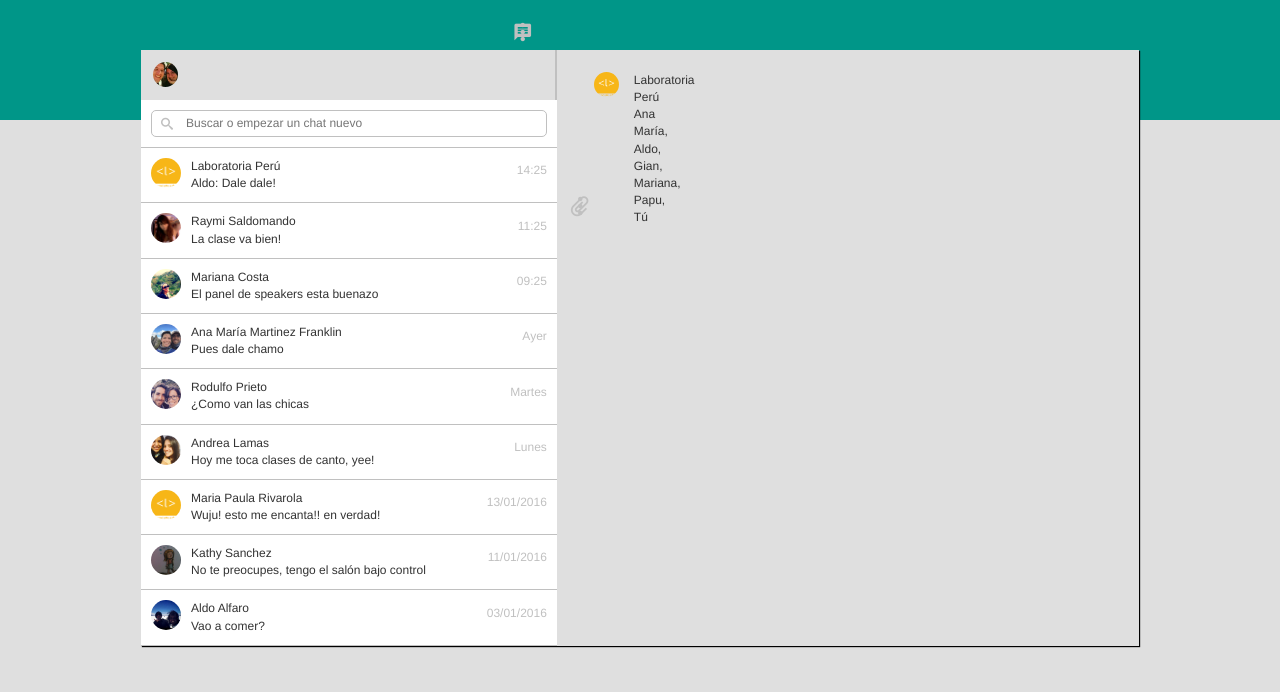
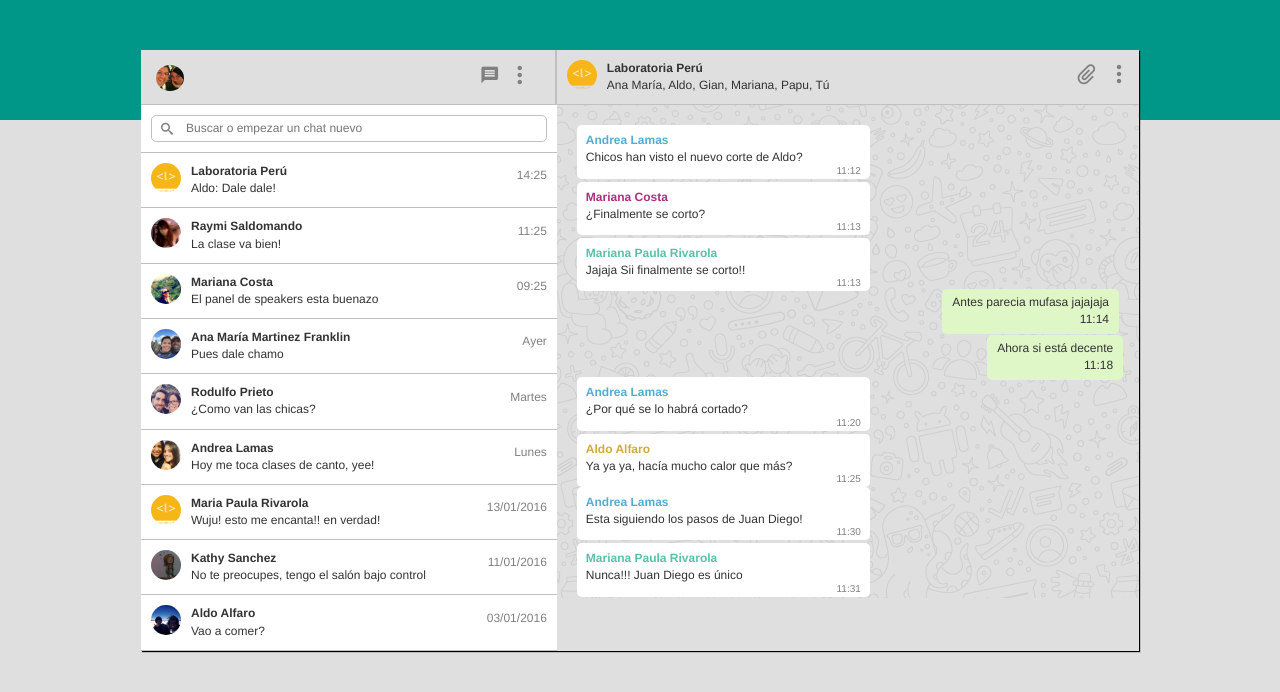
Before and after one commit to jhoselyn24/whatsapp-theme, a plain HTML site: page index.html in a window 1280 px wide. Drawn offline with nearby package versions, Linux system fonts and the light colour scheme; files whose address does not match are found by name.

Commit message:
agregue el chat grupal

```diff
--- a/css/main.css
+++ b/css/main.css
@@ -16,21 +16,23 @@ header{
 .box-nav{
 	background-color: #DFDFDF;
 	border-right: 2px solid silver;
-	padding: 12px;
+	padding: 15px;
     padding-bottom: 13px;
+    border-bottom: 1px solid silver;
 }
-.box-nav img, .box-title img {
-     width: 25px;
-     height: 25px;
+.box-nav img{
+     width: 28px;
+     height: 26px;
      border-radius: 100%;
 }
-.icon{
+.box-chat i, .box-title i{
 	float: right;
 	color: gray;
+
 }
 .box-title{
-	padding: 12px;
 	background-color: #DFDFDF;
+	padding: 0px;
 }
 .box-title img, {
 	width: 25px;
@@ -70,6 +72,9 @@ input {
     height: 30px;
     border-radius: 100%
 }
+span{
+	font-weight: bold;
+}
 i{
 	float: right;
     margin-top: -40px;
@@ -78,7 +83,55 @@ i{
     font-style: normal;
     font-size: 1.2rem;
 }
+.box-group {
+	border-bottom: 1px solid silver;
+}
+.bg-chat{
+	background-image: url('../image/chat-panel-bg.png');
+	height: 493px;
+	padding: 20px;
+}
+.buble-chat{
+	background-color: white;
+	padding: 9px;
+	border-radius: 5px;
+	width: 293px;
+    padding-bottom: 12px;
+}
+h6{
+	margin-top: 0px;
+    margin-bottom: 2px;
+}
+.buble-chat i{
+	margin-top: -3px;
+    margin-right: 0px;
+    font-size: 1rem;
+}
+.buble-chat p{
+	font-size: 1.2rem;
+	margin-top: 0px;
+    margin-left: 0px;
+    margin-bottom: 0px;
+}
+.buble-green{
+	background-color: #DFF7C7;
+	border-radius: 5px;
+	padding: 5px 10px;
+    margin-top: -2px;
+    margin-right: 0px;
+}
+.buble-green p {
+	margin: 0px;
+}
+
 /* -- UTILITIES -- */
+.mv {
+    margin-right: -181px;
+    margin-top: 44px;
+}
+.mt-86{
+	margin-top: 86px;
+}
 .pd-0{
 	padding: 0px;
 }
@@ -86,15 +139,28 @@ i{
 	float: right;
 	font-size: 20px;
 }
+.mt-40{
+	margin-top: -40px !important;
+}
+.mr-mt{
+	margin-top: -40px !important;
+	margin-right: 42px !important;
+}
 .fl-mr{
 	float: left;
 	margin-left: 10px;
+}
+.mt-0{
+	margin-top: 0px;
 }
 .mr-10{
 	margin-right: 10px;
 }
 .mt-10{
 	margin-top: -10px;
+}
+.mt-3{
+	margin-top: 3px;
 }
 .mt-0{
 	margin-top: 0px;
@@ -105,3 +171,18 @@ i{
 .mb-2{
 	margin-bottom: -2px;
 }
+.float{
+	float: right;
+}
+.text-tur{
+	color: #51ADD3;
+}
+.text-pink{
+	color: #B02D7E;
+}
+.text-green{
+	color: #59C1AA;
+}
+.text-mostaza{
+	color: #D0A940
+}
--- a/index.html
+++ b/index.html
@@ -23,8 +23,8 @@
 					<div class="col-md-5 pd-0">
 						<div class="box-nav">
 							<img src="image/gian.jpg">
-               <i class="icon-dots-three-vertical style"></i>
-               <i class="icon-message style mr-10"></i>
+               <i class="icon-dots-three-vertical style mt-0"></i>
+               <i class="icon-message style mt-0"></i>
             </div>
             <div class="box-input">
              <form>
@@ -67,7 +67,7 @@
             <div class="row lista-msn">
               <div class="box-chat-contact">
 					      <img class="fl-mr fz-img" src="image/rodulfo.jpg">
-				        <p><span>Rodulfo Prieto</span><br>¿Como van las chicas</p>
+				        <p><span>Rodulfo Prieto</span><br>¿Como van las chicas?</p>
 					      <i>Martes</i>
               </div>
             </div>
@@ -107,19 +107,69 @@
           </div>
 
 					<div class="col-md-7 box-title">
+						<div class="box-group">
+					    <img class="fl-mr fz-img" src="image/logocodeacademy.png">
+				      <p><span>Laboratoria Perú</span><br>Ana María, Aldo, Gian, Mariana, Papu, Tú</p>
+					    <i class="icon-dots-three-vertical style mt-40"></i>
+            	<i class="icon-attachment style mr-10 mr-mt"></i>
+            </div>
 
-						<div class="col-md-1">
-							<div class="box-chat-contact">
-					      <img class="fl-mr fz-img" src="image/logocodeacademy.png">
-				        <p><span>Laboratoria Perú</span><br>Ana María, Aldo, Gian, Mariana, Papu, Tú</p>
-					      <i class="icon-dots-three-vertical style"></i>
-            	  <i class="icon-attachment style mr-10"></i>
-            	</div>
+					  <div class="bg-chat">
+					  	<div class="buble-chat">
+					  	  <h6 class="text-tur"><b>Andrea Lamas</b></h6>
+					  		<p>Chicos han visto el nuevo corte de Aldo?</p>
+					  		<i class="float">11:12</i>
+					  	</div>
+
+					  	<div class="buble-chat mt-3">
+					  	  <h6 class="text-pink"><b>Mariana Costa</b></h6>
+					  		<p>¿Finalmente se corto?</p>
+					  		<i class="float">11:13</i>
+					  	</div>
+
+					  	<div class="buble-chat mt-3">
+					  	  <h6 class="text-green"><b>Mariana Paula Rivarola</b></h6>
+					  		<p>Jajaja Sii finalmente se corto!!</p>
+					  		<i class="float">11:13</i>
+					  	</div>
+
+					  	<div class="buble-green float">
+					  		<p>Antes parecia mufasa jajajaja</p>
+					  		<p class="float">11:14</p>
+					  	</div>
+
+					  	<div class="buble-green mv float">
+					  		<p>Ahora si está decente</p>
+					  		<p class="float">11:18</p>
+					  	</div>
+
+					  	<div class="buble-chat mt-86">
+					  	  <h6 class="text-tur"><b>Andrea Lamas</b></h6>
+					  		<p>¿Por qué se lo habrá cortado?</p>
+					  		<i class="float">11:20</i>
+					  	</div>
+
+					  	<div class="buble-chat mt-3">
+					  	  <h6 class="text-mostaza"><b>Aldo Alfaro</b></h6>
+					  		<p>Ya ya ya, hacía mucho calor que más?</p>
+					  		<i class="float">11:25</i>
+					  	</div>
+
+              <div class="buble-chat">
+					  	  <h6 class="text-tur"><b>Andrea Lamas</b></h6>
+					  		<p>Esta siguiendo los pasos de Juan Diego!</p>
+					  		<i class="float">11:30</i>
+					  	</div>
+
+					  	<div class="buble-chat mt-3">
+					  	  <h6 class="text-green"><b>Mariana Paula Rivarola</b></h6>
+					  		<p>Nunca!!! Juan Diego es único</p>
+					  		<i class="float">11:31</i>
+					  	</div>
+					  </div>
 
 
-
-
-            </div>
+          </div>
 
 					</div>
 				</div>
```
